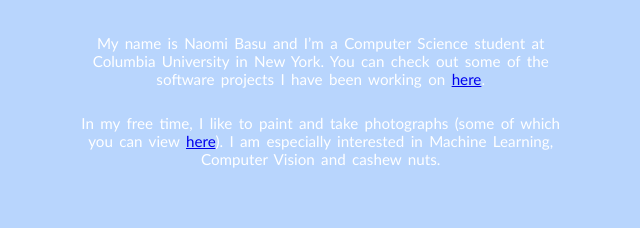
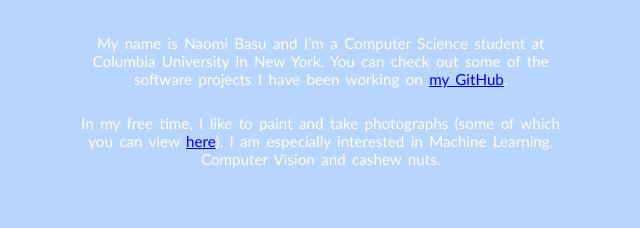
Before and after one commit to naomibasu/naomibasu.github.io, a plain HTML site: page about.html in a window 1280 px wide. Shown: the part 255-483 px from the top of the page, 313-953 px from the left. Drawn offline with Linux system fonts and the light colour scheme.

Commit message:
Minor change to about page

```diff
--- a/about.html
+++ b/about.html
@@ -31,7 +31,7 @@
       </div>
       -->
 
-      <p id="p1">My name is Naomi Basu and I’m a Computer Science student at Columbia University in New York. You can check out some of the software projects I have been working on <a href="https://github.com/naomibasu">here</a>.</p>
+      <p id="p1">My name is Naomi Basu and I’m a Computer Science student at Columbia University in New York. You can check out some of the software projects I have been working on <a href="https://github.com/naomibasu">my GitHub</a>.</p>
 
       <p id="p2">
         In my free time, I like to paint and take photographs (some of which you can view <a href="photographs.html">here</a>). I am especially interested in Machine Learning, Computer Vision and cashew nuts.
```
